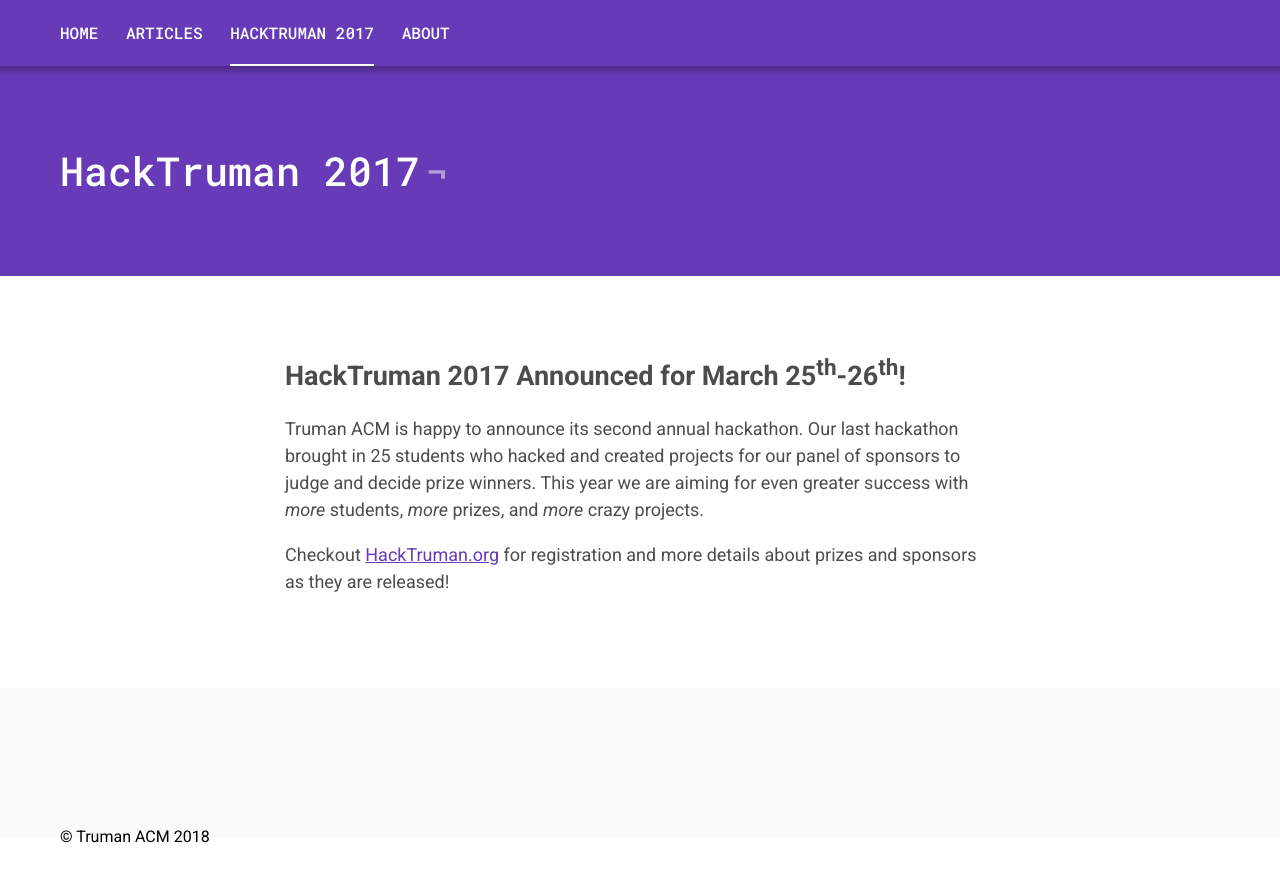
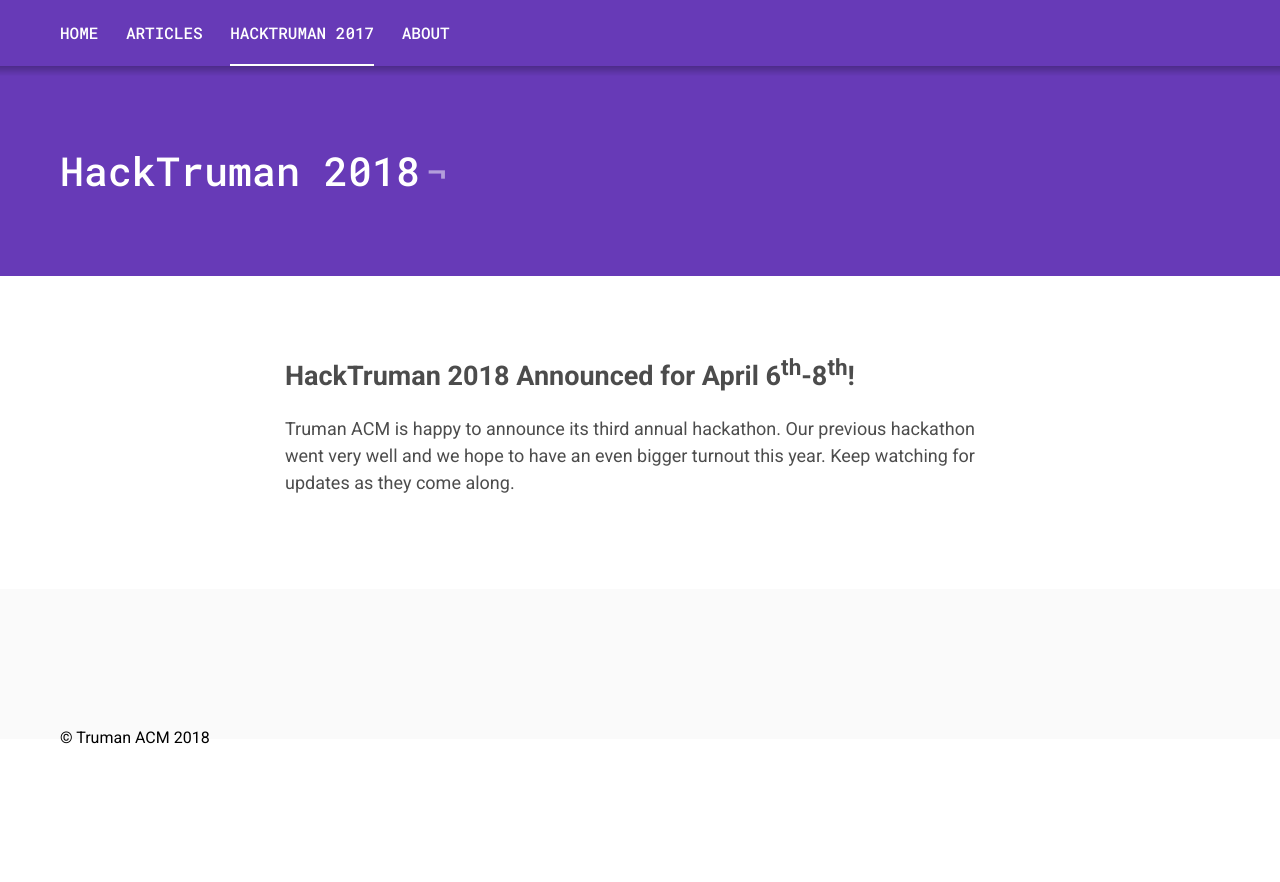
Before and after one commit to TrumanStateACM/acm, a Jekyll site: the page built from _pages/hacktruman.markdown, in a window 1280 px wide. Shown: the top 882 px of the page. Built offline with Jekyll 4.4.1, drawn with Linux system fonts in a browser that asks for light colours.

Commit message:
updated hackathon page

```diff
--- a/_pages/hacktruman.markdown
+++ b/_pages/hacktruman.markdown
@@ -1,16 +1,11 @@
 ---
 
 layout: page
-title: HackTruman 2017
+title: HackTruman 2018
 permalink: /hacktruman/
 
 ---
 
-# HackTruman 2017 Announced for March 25<sup>th</sup>-26<sup>th</sup>!
+# HackTruman 2018 Announced for April 6<sup>th</sup>-8<sup>th</sup>!
 
-Truman ACM is happy to announce its second annual hackathon. Our last hackathon brought in 25 students who hacked and created projects for our panel of sponsors to judge and decide prize winners. This year we are aiming for even greater success with *more* students, *more* prizes, and *more* crazy projects.
-
-
-Checkout [HackTruman.org][HT] for registration and more details about prizes and sponsors as they are released!
-
-[HT]: http://HackTruman.org
+Truman ACM is happy to announce its third annual hackathon. Our previous hackathon went very well and we hope to have an even bigger turnout this year. Keep watching for updates as they come along.
```
